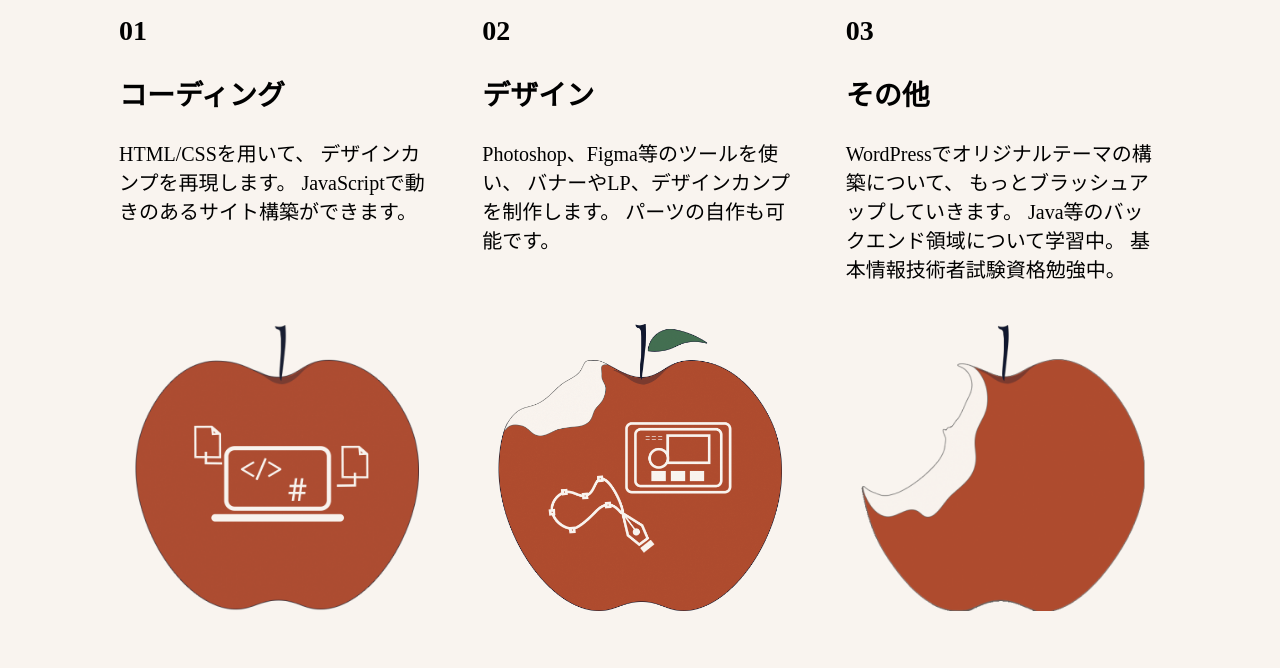
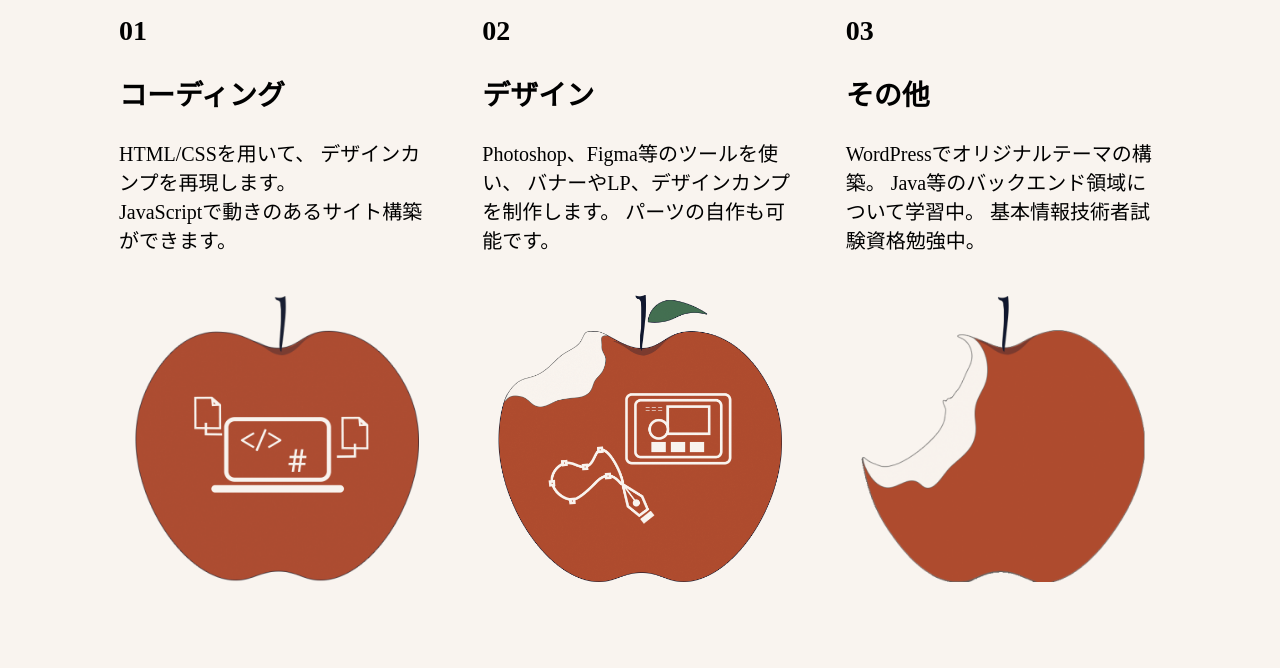
Before and after one commit to nishiguchi1411/myportfolio, a plain HTML site: page index.html in a window 1280 px wide. Shown: the part 1419-2087 px from the top of the page. Drawn offline with nearby package versions, Linux system fonts and the light colour scheme; a web font is replaced by a local one.

```diff
--- a/index.html
+++ b/index.html
@@ -211,7 +211,7 @@
                   <p>コーディング</p>
                   <div class="skill-explain">
                     <p>HTML/CSSを用いて、
-                      デザインカンプを再現します。
+                      デザインカンプを再現します。<br>
                       JavaScriptで動きのあるサイト構築ができます。
                     </p>
                   </div>
@@ -243,8 +243,7 @@
                   <p>03</p>
                   <p>その他</p>
                   <div class="skill-explain">
-                    <p>WordPressでオリジナルテーマの構築について、
-                      もっとブラッシュアップしていきます。
+                    <p>WordPressでオリジナルテーマの構築。
                       Java等のバックエンド領域について学習中。
                       基本情報技術者試験資格勉強中。
                     </p>
@@ -379,7 +378,7 @@
 
                  <p>2001年生まれ。滋賀県在住。<br>
                   京都美術工芸大学を中退後、2022年より飲食店で接客業に従事していました。
-                  学生時代にPhotoshop等のソフトウェアに触れデザインを学んだ経験を活かし、
+                  学生時代にPhotoshop等のソフトウェアに触れデザインを学んだ経験から、
                   WEBデザインに興味を持ったことがきっかけで、スクールに入塾しました。
                   学んでいく中で、デザインの領域からIT業界にも興味がわき、
                   カリキュラムではフロントエンド領域や
```
Also changed, not shown: about.html (+1 -1 lines).
